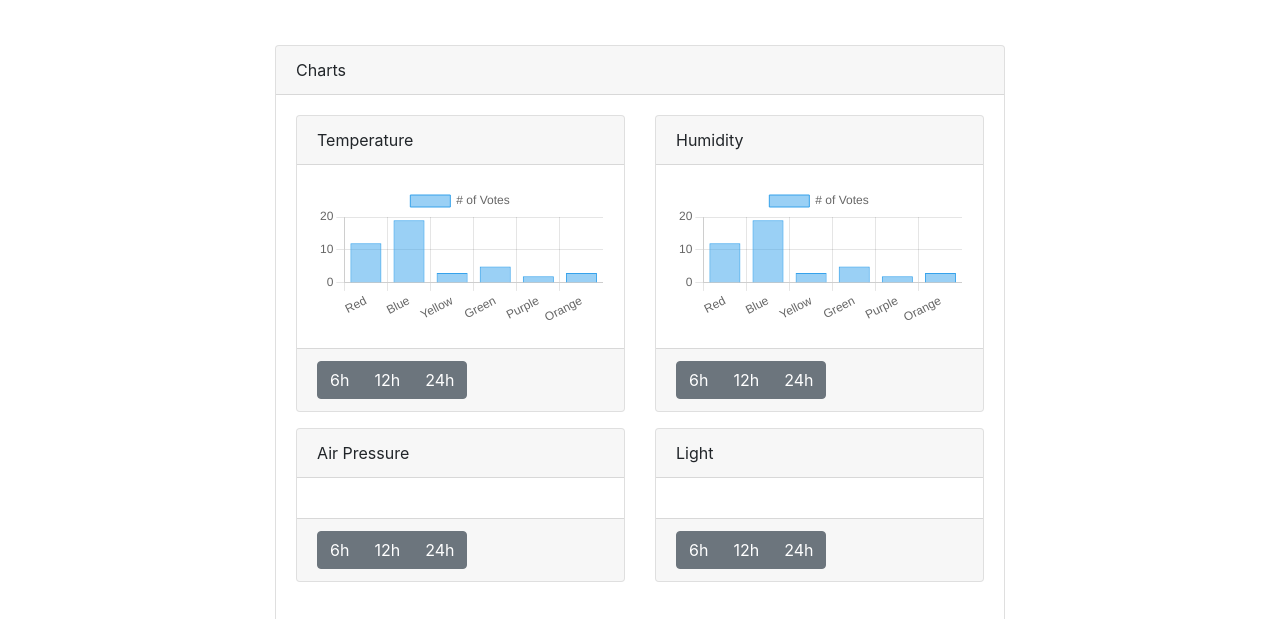
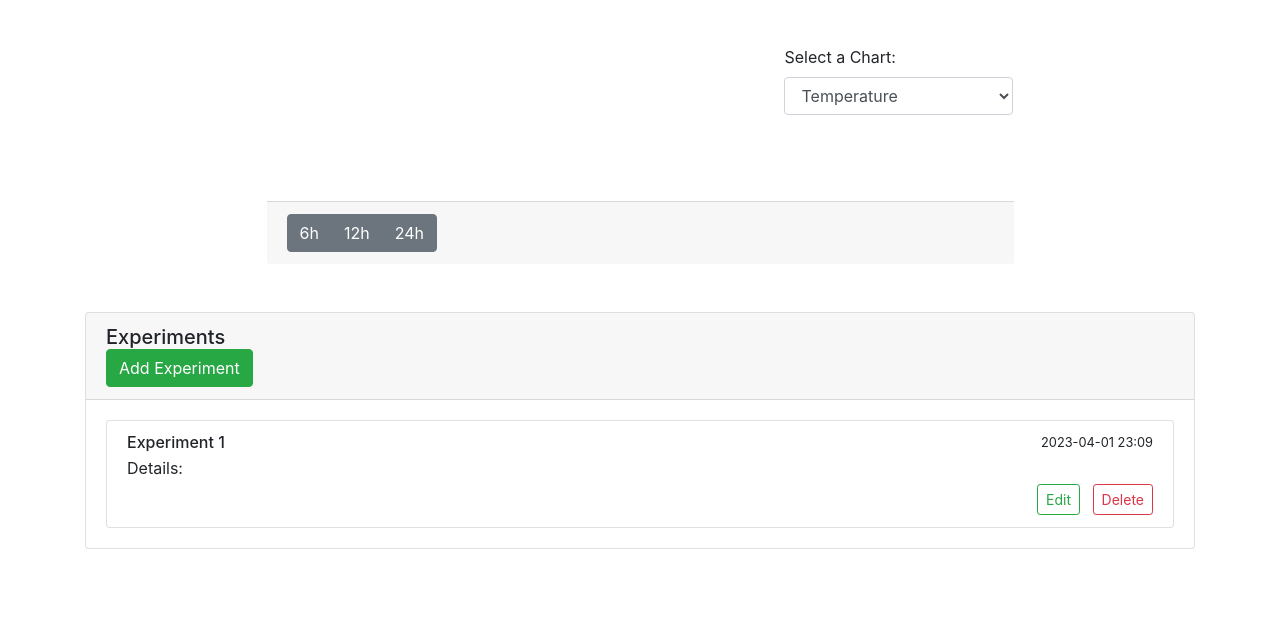
Before and after one commit to gramcracker40/GreenWatch, a website: page UserInterface/roompage.html in a window 1280 px wide. Shown: the part 175-794 px from the top of the page. Drawn offline with nearby package versions, Linux system fonts and the light colour scheme.

Commit message:
updated room page to single chart view w selector

```diff
--- a/UserInterface/roompage.html
+++ b/UserInterface/roompage.html
@@ -39,115 +39,23 @@
   <!-- Main Content -->
   <div class="container my-5">
     <h1 class="text-center mb-5">Room Name</h1>
-    <div class="row">
-      <!-- Charts Container -->
-      <div class="col-lg-8 offset-lg-2">
-        <div class="card">
-          <div class="card-header">Charts</div>
-          <div class="card-body">
-            <div class="row">
-              <div class="col-lg-6">
-                <div class="card mb-3">
-                  <div class="card-header">Temperature</div>
-                  <div class="card-body">
-                    <!-- Chart for Temperature -->
-                    <canvas id="myChart"></canvas>
-                    <script src="https://cdn.jsdelivr.net/npm/chart.js@4.2.1"></script>
-                    <script>
-                      const ctx = document.getElementById('myChart');
-
-                        new Chart(ctx, {
-                          type: 'bar',
-                          data: {
-                            labels: ['Red', 'Blue', 'Yellow', 'Green', 'Purple', 'Orange'],
-                            datasets: [{
-                              label: '# of Votes',
-                              data: [12, 19, 3, 5, 2, 3],
-                              borderWidth: 1
-                            }]
-                          },
-                          options: {
-                            scales: {
-                              y: {
-                                beginAtZero: true
-                              }
-                            }
-                          }
-                        });
-                        //backgroundcolor: ,
-                    </script>
-                  </div>
-                  <div class="card-footer">
-                    <div class="btn-group">
-                      <button class="btn btn-secondary">6h</button>
-                      <button class="btn btn-secondary">12h</button>
-                      <button class="btn btn-secondary">24h</button>
-                    </div>
-                  </div>
-                </div>
-              </div>
-              <div class="col-lg-6">
-                <div class="card mb-3">
-                  <div class="card-header">Humidity</div>
-                  <div class="card-body">
-                    <!-- Chart for Humidity -->
-                    <canvas id="newChart"></canvas>
-                    <script src="https://cdn.jsdelivr.net/npm/chart.js@4.2.1"></script>
-                    <script>
-                      const temp = document.getElementById('newChart');
-
-                        new Chart(temp, {
-                          type: 'bar',
-                          data: {
-                            labels: ['Red', 'Blue', 'Yellow', 'Green', 'Purple', 'Orange'],
-                            datasets: [{
-                              label: '# of Votes',
-                              data: [12, 19, 3, 5, 2, 3],
-                              borderWidth: 1
-                            }]
-                          },
-                          options: {
-                            scales: {
-                              y: {
-                                beginAtZero: true
-                              }
-                            }
-                          }
-                        });
-                        //backgroundcolor: ,
-                    </script>
-
-                  </div>
-                  <div class="card-footer">
-                    <div class="btn-group">
-                      <button class="btn btn-secondary">6h</button>
-                      <button class="btn btn-secondary">12h</button>
-                      <button class="btn btn-secondary">24h</button>
-                    </div>
-                  </div>
-                </div>
-              </div>
-              <div class="col-lg-6">
-                <div class="card mb-3">
-                  <div class="card-header">Air Pressure</div>
-                  <div class="card-body">
-                    <!-- Chart for Air Pressure -->
-                  </div>
-                  <div class="card-footer">
-                    <div class="btn-group">
-                      <button class="btn btn-secondary">6h</button>
-                      <button class="btn btn-secondary">12h</button>
-                      <button class="btn btn-secondary">24h</button>
-                    </div>
-                  </div>
-                </div>
-              </div>
-                <div class="col-lg-6">
-                    <div class="card mb-3">
-                        <div class="card-header">Light</div>
-                        <div class="card-body">
-                            <!-- Chart for light sensor -->
-                        </div>
+      <div class="container mt-5 mb-5" style="width: 70%;">
+      <div class="row">
+        <div class="col-md-8">
+          <canvas id="line-chart"></canvas>
+        </div>
+        <div class="col-md-4">
+          <div class="form-group">
+            <label for="chart-selector">Select a Chart:</label>
+            <select class="form-control" id="chart-selector">
+              <option value="temperature">Temperature</option>
+              <option value="humidity">Humidity</option>
+              <option value="air pressure">Air Pressure</option>
+              <option value="Light">Light</option>
+            </select>
+          </div>
+        </div>
+      </div>
                         <div class="card-footer">
                         <div class="btn-group">
                             <button class="btn btn-secondary">6h</button>
@@ -157,6 +65,7 @@
                     </div>
                 </div>
             </div>
+          </div>
 
             <div class="container">
                 <div class="row mt-4">
```
Also changed, not shown: UserInterface/home.html (+39 -9 lines).
